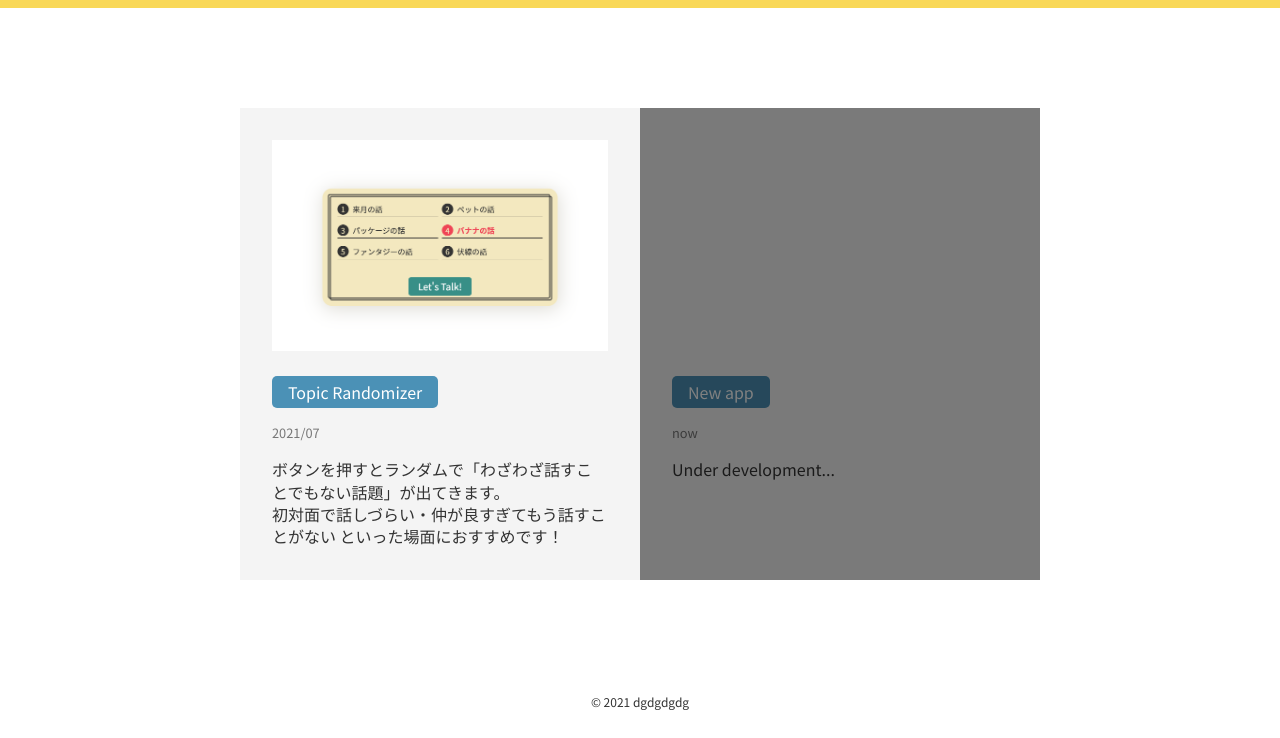
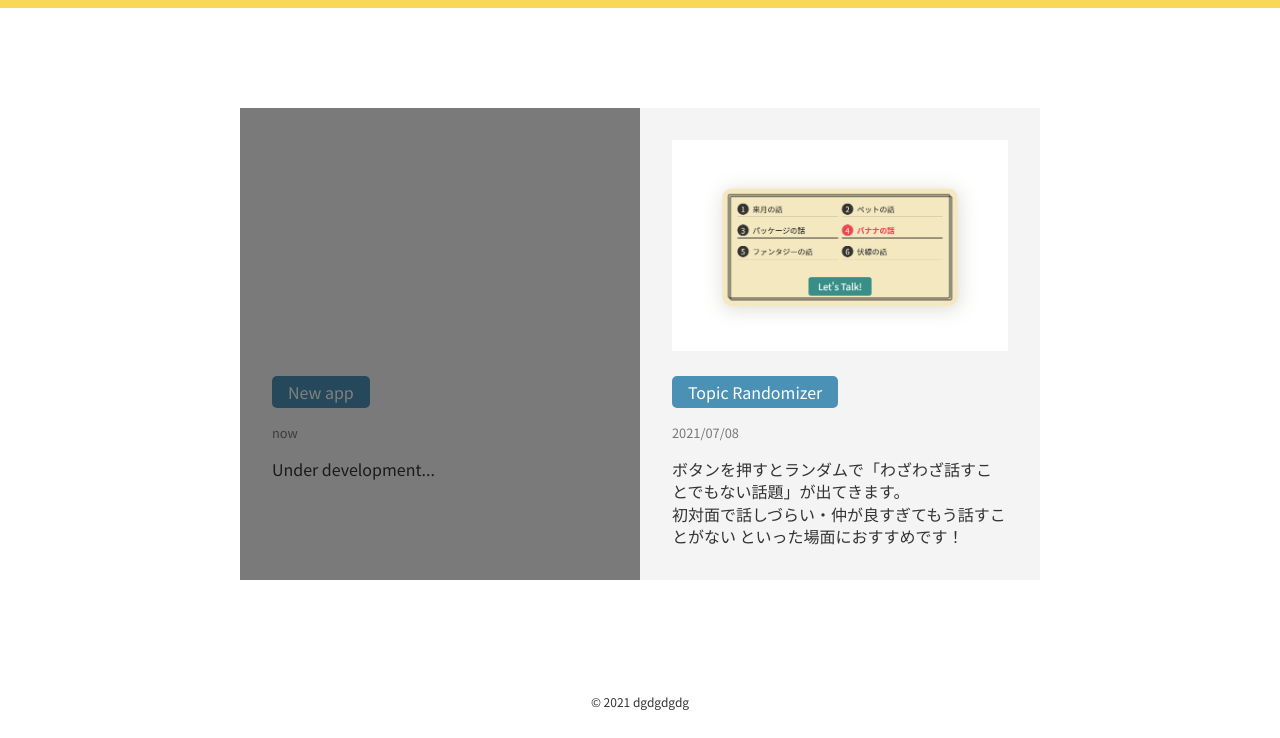
Before and after one commit to dg4-design/apps, a plain HTML site: page index.html in a window 1280 px wide. Shown: the part 62-800 px from the top of the page. Drawn offline with Linux system fonts and the light colour scheme.

Commit message:
fix: 順番変えたり修正

```diff
--- a/index.html
+++ b/index.html
@@ -25,24 +25,23 @@
     <section class="app-link">
       <div class="container center">
         <div class="content is-flex">
+          <div class="item under is-flex">
+            <div class="img">
+            </div>
+            <div class="over is-flex">
+              <a class="btn">New app</a>
+              <p class="create-at">now</p>
+              <p>Under development...</p>
+            </div>
+          </div>
           <div class="item is-flex">
             <div class="img">
               <img src="/image/topic-desc.png" alt="">
             </div>
             <div class="over is-flex">
               <a class="btn" href="/topic/">Topic Randomizer</a>
-              <p class="create-at">2021/07</p>
+              <p class="create-at">2021/07/08</p>
               <p>ボタンを押すとランダムで「わざわざ話すことでもない話題」が出てきます。<br>初対面で話しづらい・仲が良すぎてもう話すことがない といった場面におすすめです！</p>
-            </div>
-          </div>
-          <div class="item under is-flex">
-            <div class="img">
-              <img src="/image/topic-desc.png" alt="">
-            </div>
-            <div class="over is-flex">
-              <a class="btn">New app</a>
-              <p class="create-at">now</p>
-              <p>Under development...</p>
             </div>
           </div>
         </div>
--- a/style/modules/_top.sass
+++ b/style/modules/_top.sass
@@ -12,10 +12,11 @@
   .app-link
     .container
       .content
+        flex-wrap: wrap
         @include sp
           flex-direction: column
         .item
-          width: 100%
+          width: 50%
 
           flex-direction: column
 
@@ -25,10 +26,11 @@
           background-color: #f4f4f4
 
           @include sp
+            width: 100%
             padding: 16px
           .img
             width: 100%
-            height: auto
+            height: 212px
 
           .over
             flex-direction: column
```
Also changed, not shown: style/style.css.
